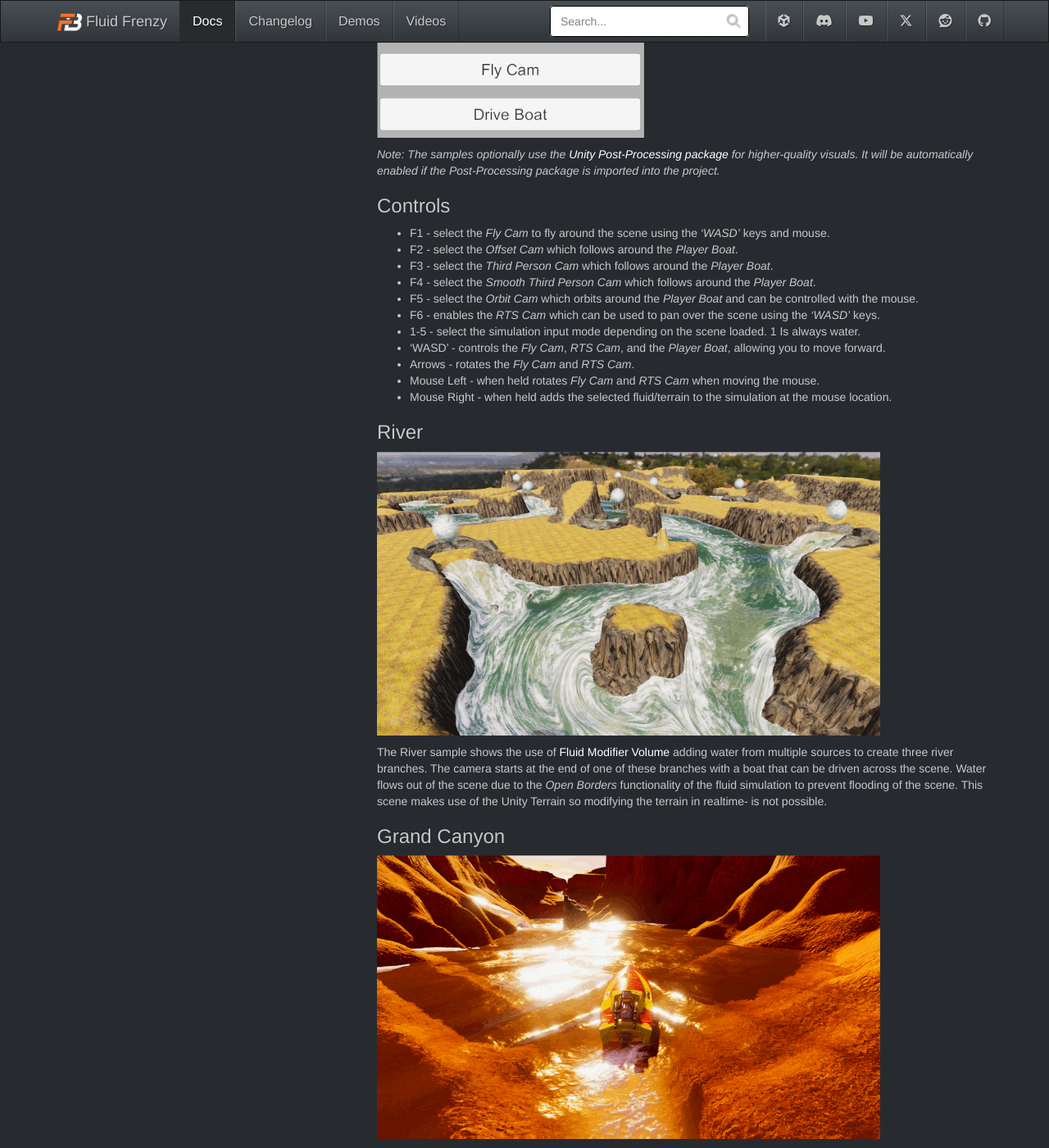
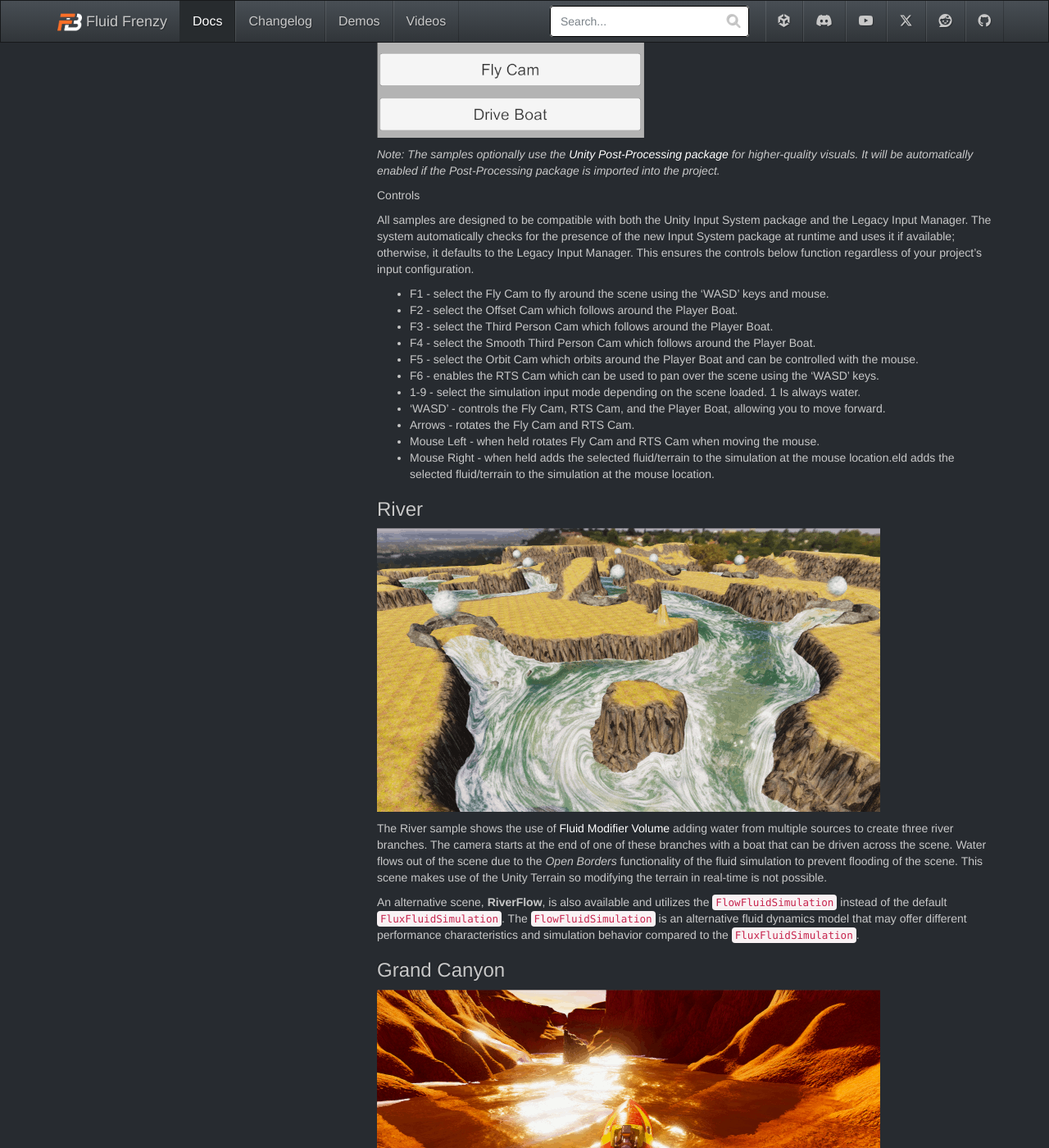
Before and after one commit to FrenzyByte/fluidfrenzy, a Jekyll site: the page built from _docs/samples.md, in a window 1280 px wide and 1400 px high, scrolled down 2186 px. Shown: the whole window at 82% size. Built offline with Jekyll 4.4.1, drawn with Linux system fonts in a browser that asks for light colours; some of the changed text lies outside the part shown.

````diff
--- a/_docs/samples.md
+++ b/_docs/samples.md
@@ -40,26 +40,30 @@ To run the samples, open any of the scenes in the ```Assets/Samples/Fluid Frenzy
 *Note: The samples optionally use the [Unity Post-Processing package](https://docs.unity3d.com/Packages/com.unity.postprocessing@3.4/manual/Installation.html) for higher-quality visuals. It will be automatically enabled if the Post-Processing package is imported into the project.*
 
 <a name="samples-controls"></a>
-### Controls
+Controls
 
-- F1 - select the *Fly Cam* to fly around the scene using the *'WASD'* keys and mouse.
-- F2 - select the *Offset Cam* which follows around the *Player Boat*.
-- F3 - select the *Third Person Cam* which follows around the *Player Boat*.
-- F4 - select the *Smooth Third Person Cam* which follows around the *Player Boat*.
-- F5 - select the *Orbit Cam* which orbits around the *Player Boat* and can be controlled with the mouse.
-- F6 - enables the *RTS Cam* which can be used to pan over the scene using the *'WASD'* keys.
-- 1-5 - select the simulation input mode depending on the scene loaded. 1 Is always water.
-- 'WASD' - controls the *Fly Cam*, *RTS Cam*, and the *Player Boat*, allowing you to move forward.
-- Arrows - rotates the *Fly Cam* and *RTS Cam*.
-- Mouse Left - when held rotates *Fly Cam* and *RTS Cam* when moving the mouse.
-- Mouse Right - when held adds the selected fluid/terrain to the simulation at the mouse location.
+All samples are designed to be compatible with both the Unity Input System package and the Legacy Input Manager. The system automatically checks for the presence of the new Input System package at runtime and uses it if available; otherwise, it defaults to the Legacy Input Manager. This ensures the controls below function regardless of your project's input configuration.
+
+- F1 - select the Fly Cam to fly around the scene using the 'WASD' keys and mouse.
+- F2 - select the Offset Cam which follows around the Player Boat.
+- F3 - select the Third Person Cam which follows around the Player Boat.
+- F4 - select the Smooth Third Person Cam which follows around the Player Boat.
+-  F5 - select the Orbit Cam which orbits around the Player Boat and can be controlled with the mouse.
+- F6 - enables the RTS Cam which can be used to pan over the scene using the 'WASD' keys.
+- 1-9 - select the simulation input mode depending on the scene loaded. 1 Is always water.
+- 'WASD' - controls the Fly Cam, RTS Cam, and the Player Boat, allowing you to move forward.
+- Arrows - rotates the Fly Cam and RTS Cam.
+- Mouse Left - when held rotates Fly Cam and RTS Cam when moving the mouse.
+- Mouse Right - when held adds the selected fluid/terrain to the simulation at the mouse location.eld adds the selected fluid/terrain to the simulation at the mouse location.
 
 <a name="samples-river"></a>
 ### River
 
 ![River Sample](../../assets/images/sample_river.png)
 
-The River sample shows the use of [Fluid Modifier Volume](../fluid_modifiers#fluid-modifier-volume) adding water from multiple sources to create three river branches. The camera starts at the end of one of these branches with a boat that can be driven across the scene. Water flows out of the scene due to the *Open Borders* functionality of the fluid simulation to prevent flooding of the scene. This scene makes use of the Unity Terrain so modifying the terrain in realtime- is not possible.
+The River sample shows the use of [Fluid Modifier Volume](../fluid_modifiers#fluid-modifier-volume) adding water from multiple sources to create three river branches. The camera starts at the end of one of these branches with a boat that can be driven across the scene. Water flows out of the scene due to the *Open Borders* functionality of the fluid simulation to prevent flooding of the scene. This scene makes use of the Unity Terrain so modifying the terrain in real-time is not possible.
+
+An alternative scene, **RiverFlow**, is also available and utilizes the `FlowFluidSimulation` instead of the default `FluxFluidSimulation`. The `FlowFluidSimulation` is an alternative fluid dynamics model that may offer different performance characteristics and simulation behavior compared to the `FluxFluidSimulation`.
 
 <div style="page-break-after: always;"></div>
 
@@ -91,13 +95,16 @@ The Volcano scene showcases that different fluids can be rendered like lava. Thi
 
 The Terraform scene showcases God Game simulation with two types of fluid interacting with each other and erosion of the top sand layer. Water and Lava are automatically added to the scene from different locations and when they touch they turn into rocky terrain and steam. Fluid and Terrain can be added using the mouse input as described in the controls section. This scene makes use of a custom terrain allowing modifications to be made to it in real-time by adding erodible sand, or non-erodible rock and vegetation.
 
+An alternative scene, **TerraformFlow**, is also available and utilizes the `FlowFluidSimulation` instead of the default `FluxFluidSimulation` for its fluid dynamics. The `FlowFluidSimulation` is an alternative fluid dynamics model that may offer different performance characteristics and simulation behavior compared to the `FluxFluidSimulation`.
+
 <a name="samples-simpleterraform"></a>
 ### Simple Terraform
 
 ![Terraform Sample](../../assets/images/sample_terraform.png)
 
-The Simple Terraform scene a minimal version of the terraform simulation, it has a simpler UI so that it's scripts be be easily copied to other scenes.
-*Note: The scripts, scene and UI components in this sample are setup with specific type of terrain layers and fluids. If you wish to reuse the scripts make sure your scene is setup the same or modify your layers accordingly
+The Simple Terraform scene offers a minimal version of the full Terraform simulation, focusing on ease of use and script readability. Unlike the main samples (like **Terraform**), where available fluids and terrain layers are dynamically generated at runtime from a centralized [Scene Configuration](#scene-configuration) file, this scene utilizes a simpler setup where the UI buttons for adding materials (e.g., Water, Lava, Sand) are fixed and hardcoded within the scene's scripts. This design is intended for users who wish to quickly copy and integrate the core terraforming logic into their own scenes without relying on the dynamic configuration system.
+
+*Note: The scripts, scene and UI components in this sample are setup with specific type of terrain layers and fluids. If you wish to reuse the scripts make sure your scene is setup the same or modify your layers accordingly.*
 
 <a name="samples-tiledsimulation"></a>
 ### Tiled Simulation
@@ -110,6 +117,17 @@ More information can be found [here](#8-tiled-simulations-beta)
 
 Demonstrates how to setup a fluid simulation at runtime. This can be useful for when a game makes use of procedurally generated terrain that does not exist before entering playmode.
 
+<a name="scene-configuration"></a>
+### Scene Configuration
+
+The `SceneConfiguration` is a central **Scriptable Object** asset used across many of the provided samples (such as **River**, **Grand Canyon**, and **Terraform**) to define the available fluids and terrain materials for a scene.
+
+This approach decouples the UI and simulation setup from the core scene logic. A typical `SceneConfiguration` asset includes lists of:
+*   Fluid materials (e.g., Water, Lava).
+*   Terrain layers (e.g., Erodible Sand, Non-Erodible Rock, Vegetation).
+
+At runtime, sample scenes load this configuration to dynamically generate UI elements (like buttons for adding fluid or terrain materials). This system allows developers to easily modify the types of fluids and terrain available in a scene without needing to change the underlying scene code or scripts. The **Simple Terraform** scene is the primary exception, as it uses a fixed setup for simplicity.
+
 <div style="page-break-after: always;"></div>
 
 <a name="setup"></a>
````
Also changed, not shown: _changelog/index.md (+25 -0 lines).
